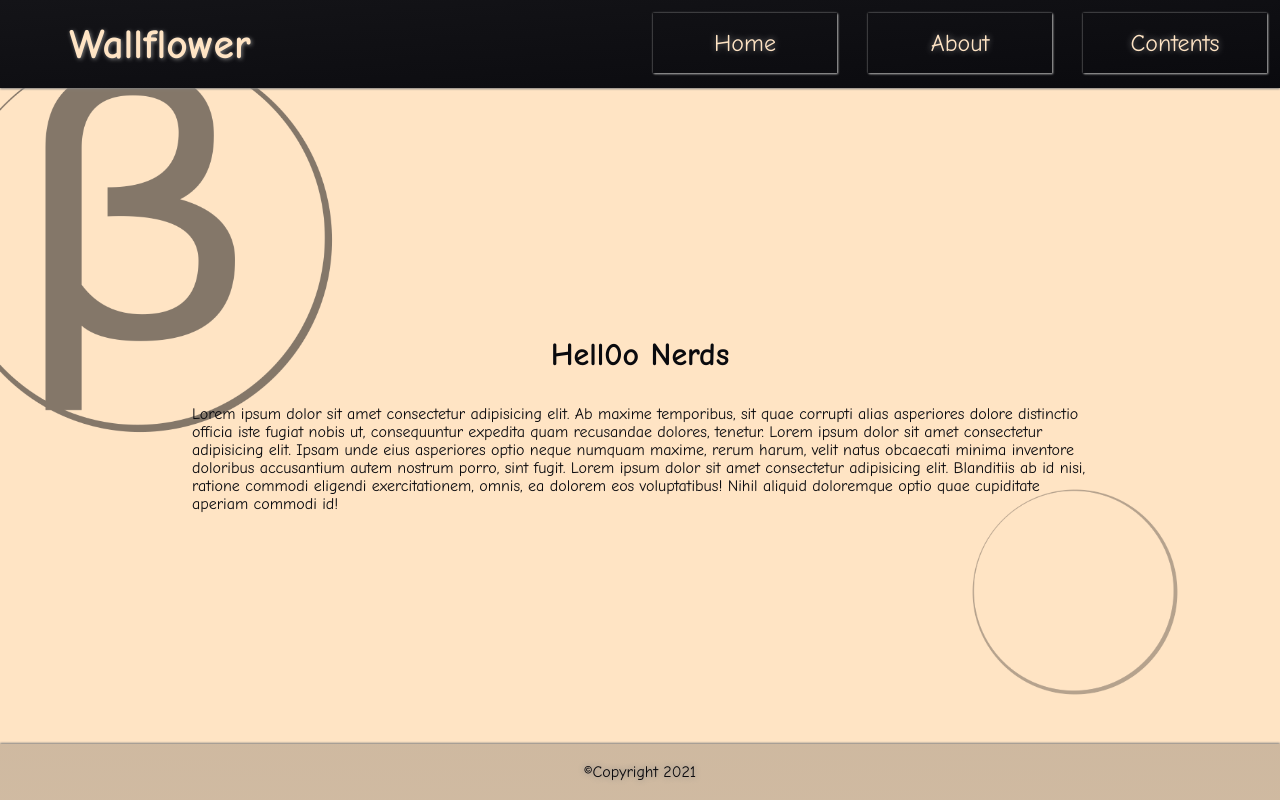
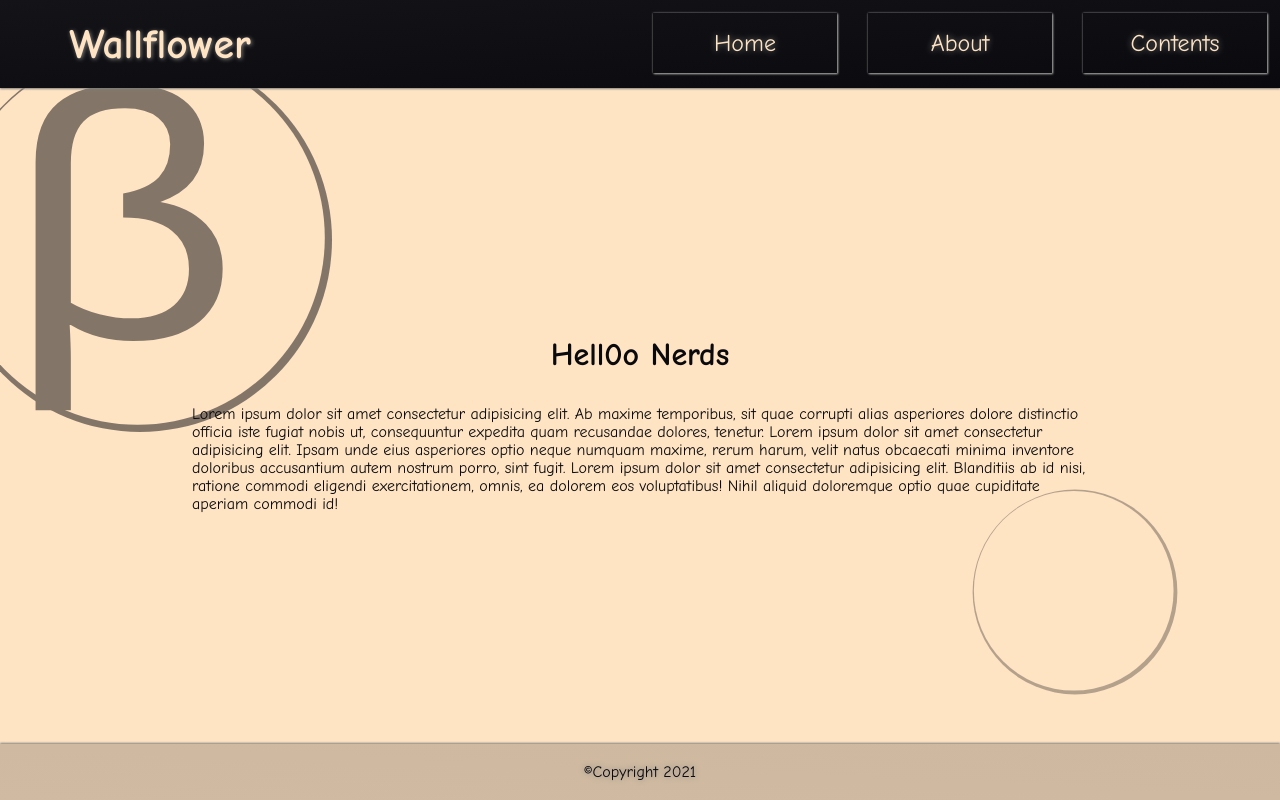
Before and after one commit to Blaiteray/blaiteray.github.io, a plain HTML site: page index.html in a window 1280 px wide. Drawn offline with Linux system fonts and the light colour scheme.

Commit message:
png to svg move

```diff
--- a/index.html
+++ b/index.html
@@ -47,8 +47,8 @@
         <p id="copy">&copy;Copyright 2021</p>
       </div>
     </main>
-    <img id="top-icon" src="./img/icon.png" />
-    <img id="bottom-circle" src="./img/circle.png" />
+    <img id="top-icon" src="./img/icon.svg" />
+    <img id="bottom-circle" src="./img/circle.svg" />
     <script src="./app.js"></script>
   </body>
 </html>
```
Also changed, not shown: img/circle.png (deleted), img/circle.svg (added), img/icon.png (deleted).
